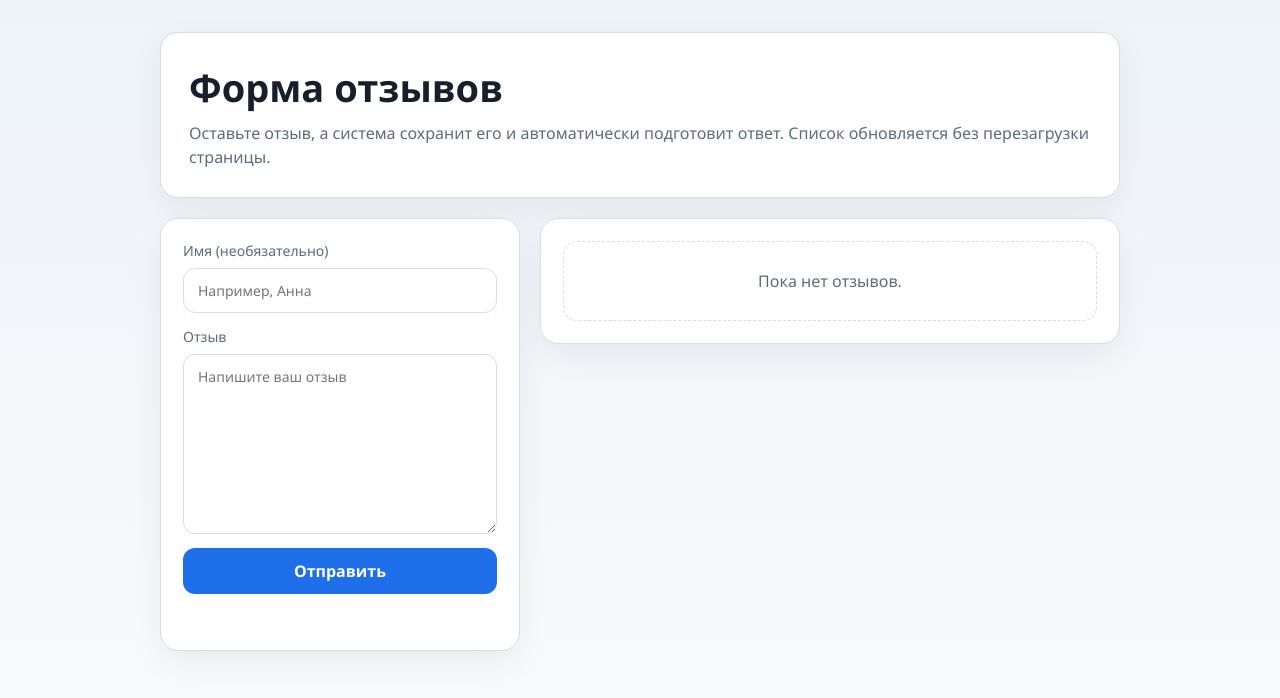
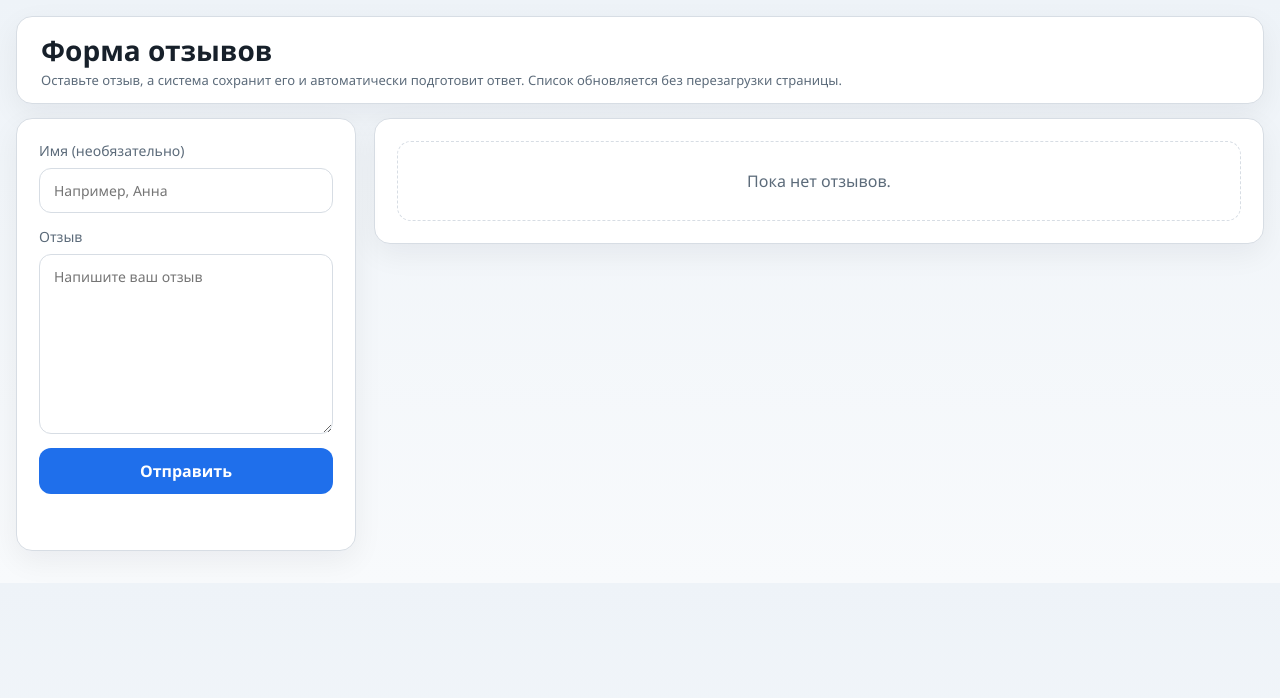
Before and after one commit to AlexLvGulyaev/review-auto-responder, a FastAPI app: page / in a window 1280 px wide. Shown: the top 698 px of the page. Run offline with FastAPI, Linux system fonts and the light colour scheme; data that the repository does not hold is empty; parts of the project's set-up code (start-up, migrations or seed data) failed here and were passed over.

Commit message:
ui(review-board): compact layout, single-line reply, fix auto-refresh wiping input
Layout:
- widen container 960px -> min(1600px) so the thread stops wasting >50% of
  screen width on side margins
- hero panel compact (one-line subtitle), less vertical padding
- left review-form column fixed 340px + position:sticky (stays top-left while
  the thread scrolls); right thread panel max-width + own scroll
- reply form rebalanced: name 220px, comment capped at 420px, neat non-stretched
  "Ответить" button (align-self:center, compact padding)
- comment field in thread replies: textarea -> single-line input (kills vertical
  thread stretch); primary review form keeps its textarea
- minimal gap from input to reply branch: reply-form display:block, reply-message
  min-height:0 + :empty (no reserved space until a post-submit message shows)

Bug fix:
- setInterval(loadReviews, 5000) re-rendered the whole tree via innerHTML, which
  destroyed reply forms and wiped any text the user had typed. Added
  replyFormDirtyOrFocused() guard: auto-refresh skips re-render while a reply
  form has focus or non-empty input; explicit submit forces a refresh.

Co-Authored-By: Claude <noreply@anthropic.com>

```diff
--- a/site/app/templates/index.html
+++ b/site/app/templates/index.html
@@ -29,43 +29,55 @@
     }
 
     .container {
-      width: min(960px, calc(100% - 32px));
+      width: min(1600px, calc(100% - 32px));
       margin: 0 auto;
-      padding: 32px 0 48px;
+      padding: 16px 0 32px;
     }
 
     .hero, .panel {
       background: var(--card);
       border: 1px solid var(--border);
-      border-radius: 18px;
-      box-shadow: 0 12px 35px rgba(15, 23, 42, 0.06);
+      border-radius: 16px;
+      box-shadow: 0 10px 30px rgba(15, 23, 42, 0.06);
     }
 
     .hero {
-      padding: 28px;
-      margin-bottom: 20px;
+      padding: 14px 24px;
+      margin-bottom: 14px;
     }
 
     h1 {
-      margin: 0 0 8px;
-      font-size: clamp(28px, 4vw, 38px);
+      margin: 0 0 2px;
+      font-size: clamp(20px, 2.6vw, 28px);
     }
 
     .subtitle {
       margin: 0;
       color: var(--muted);
-      line-height: 1.5;
+      font-size: 13px;
+      line-height: 1.4;
     }
 
     .layout {
       display: grid;
-      grid-template-columns: minmax(280px, 360px) 1fr;
-      gap: 20px;
+      grid-template-columns: 340px 1fr;
+      gap: 18px;
       align-items: start;
     }
 
     .panel {
       padding: 22px;
+    }
+
+    .layout > .panel:first-child {
+      position: sticky;
+      top: 16px;
+      align-self: start;
+    }
+
+    .layout > .panel:last-child {
+      max-height: calc(100vh - 140px);
+      overflow-y: auto;
     }
 
     form {
@@ -356,7 +378,7 @@
           <form class="reply-form" data-parent-id="${review.id}">
             <div class="reply-grid">
               <input type="text" name="name" maxlength="255" placeholder="Ваше имя">
-              <textarea name="text" required maxlength="5000" placeholder="Напишите комментарий к этому комментарию"></textarea>
+              <input type="text" name="text" required maxlength="5000" placeholder="Комментарий">
               <button type="submit">Ответить</button>
             </div>
             <div class="reply-message" aria-live="polite"></div>
@@ -376,7 +398,22 @@
       reviewsContainer.innerHTML = reviewTree.map(renderReview).join("");
     }
 
-    async function loadReviews() {
+    function replyFormDirtyOrFocused() {
+      const active = document.activeElement;
+      if (active && active.closest && active.closest(".reply-form")) {
+        return true;
+      }
+      for (const form of reviewsContainer.querySelectorAll(".reply-form")) {
+        const name = form.querySelector('input[name="name"]');
+        const text = form.querySelector('input[name="text"]');
+        if ((name && name.value.trim()) || (text && text.value.trim())) {
+          return true;
+        }
+      }
+      return false;
+    }
+
+    async function loadReviews({ force = false } = {}) {
       try {
         const response = await fetch("/api/reviews");
         if (!response.ok) {
@@ -401,7 +443,7 @@
       const message = replyForm.querySelector(".reply-message");
       const submitButton = replyForm.querySelector('button[type="submit"]');
       const nameInput = replyForm.querySelector('input[name="name"]');
-      const textInput = replyForm.querySelector('textarea[name="text"]');
+      const textInput = replyForm.querySelector('input[name="text"]');
       const parentId = Number(replyForm.dataset.parentId);
 
       message.textContent = "";
@@ -435,7 +477,7 @@
         replyForm.reset();
         message.textContent = "Комментарий добавлен.";
         message.classList.add("success");
-        await loadReviews();
+        await loadReviews({ force: true });
       } catch (error) {
         message.textContent = error.message;
         message.classList.add("error");
@@ -478,7 +520,7 @@
         reviewForm.reset();
         formMessage.textContent = "Отзыв сохранен.";
         formMessage.classList.add("success");
-        await loadReviews();
+        await loadReviews({ force: true });
       } catch (error) {
         formMessage.textContent = error.message;
         formMessage.classList.add("error");
```
Also changed, not shown: other parts of site/app/templates/index.html (+31 -16 lines).
